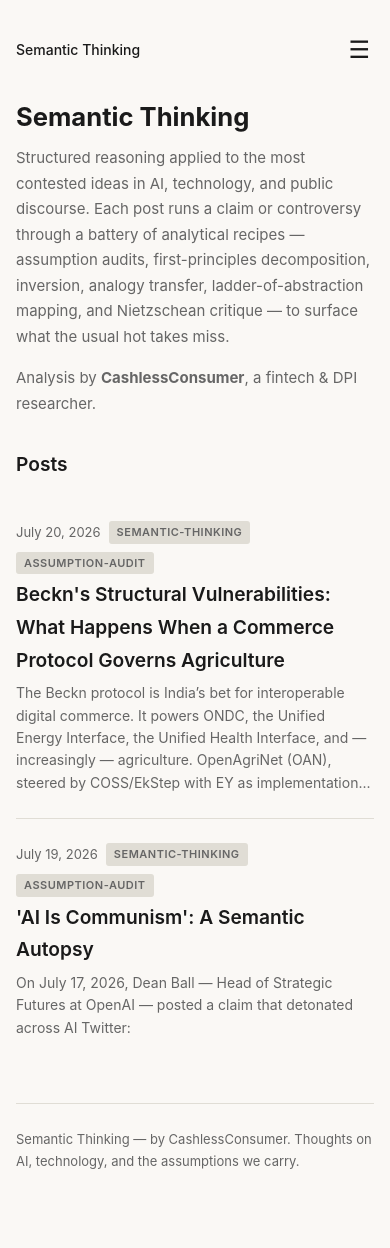
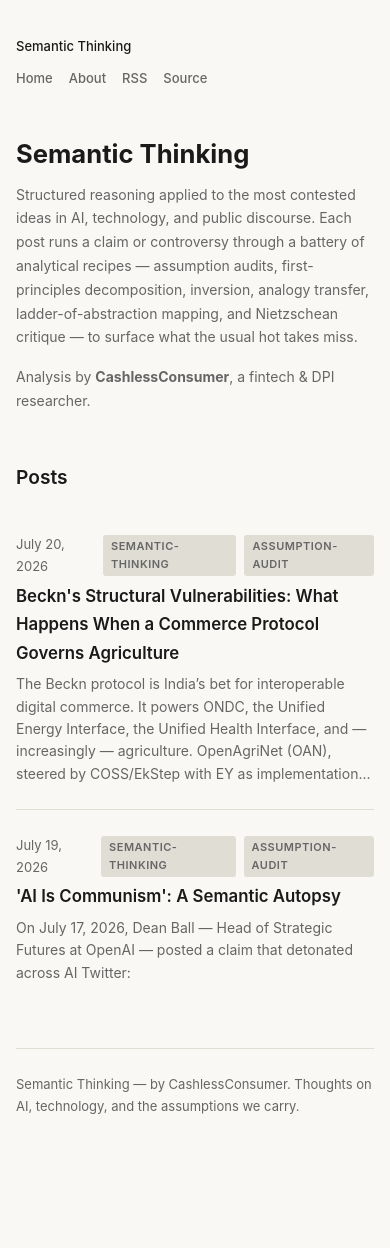
Before and after one commit to CCAgentOrg/semantic-thinking, a Jekyll site: the page built from index.html, in a window 390 px wide. Built offline with Jekyll 4.4.1, drawn with Linux system fonts in a browser that asks for light colours; the list of posts is cut into pages by our own code; after the commit the page ends 1193 px from its top, so only the background shows below that.

Commit message:
Make blog responsive: add breakpoints, image lightbox, lazy loading, table scroll, mobile nav

```diff
--- a/_layouts/default.html
+++ b/_layouts/default.html
@@ -44,9 +44,6 @@
       margin: 0 auto;
       padding: 60px 24px 80px;
     }
-
-    /* ---- Navigation ---- */
-    .nav-toggle { display: none; }
     nav {
       display: flex;
       gap: 24px;
@@ -67,50 +64,14 @@
       color: var(--fg);
       margin-right: auto;
     }
-    nav .site-title a { color: var(--fg); text-decoration: none; }
-
-    @media (max-width: 640px) {
-      .container { padding: 32px 16px 60px; }
-      .nav-toggle {
-        display: block;
-        cursor: pointer;
-        background: none;
-        border: none;
-        color: var(--fg);
-        font-size: 24px;
-        padding: 4px;
-        z-index: 10;
-      }
-      nav {
-        flex-wrap: wrap;
-        margin-bottom: 32px;
-      }
-      .nav-links {
-        display: none;
-        width: 100%;
-        flex-direction: column;
-        gap: 8px;
-        padding: 12px 0;
-      }
-      .nav-links.open { display: flex; }
-      .nav-links a { font-size: 15px; padding: 6px 0; }
-    }
-
-    /* ---- Typography ---- */
+    nav .site-title a { color: var(--fg); }
+    .nav-toggle { display: none; }
     h1 { font-size: 1.8rem; font-weight: 700; line-height: 1.3; margin-bottom: 8px; }
     h2 { font-size: 1.35rem; margin-top: 32px; margin-bottom: 12px; font-weight: 600; }
     h3 { font-size: 1.1rem; margin-top: 24px; margin-bottom: 8px; font-weight: 600; }
     p { margin-bottom: 16px; }
     a { color: var(--accent); text-decoration: none; }
     a:hover { color: var(--accent-hover); text-decoration: underline; }
-
-    @media (max-width: 480px) {
-      h1 { font-size: 1.5rem; }
-      h2 { font-size: 1.2rem; }
-      .post-content { font-size: 15px; }
-    }
-
-    /* ---- Post List ---- */
     .post-list { list-style: none; margin: 0; padding: 0; }
     .post-list li {
       padding: 24px 0;
@@ -124,7 +85,6 @@
       display: flex;
       gap: 8px;
       align-items: center;
-      flex-wrap: wrap;
     }
     .post-title { font-size: 1.2rem; font-weight: 600; margin-bottom: 6px; }
     .post-title a { color: var(--fg); }
@@ -144,16 +104,9 @@
     .home-intro { margin-bottom: 48px; }
     .home-intro h1 { font-size: 2rem; margin-bottom: 12px; }
     .home-intro p { color: var(--fg-muted); font-size: 15px; line-height: 1.7; }
-    @media (max-width: 480px) {
-      .home-intro h1 { font-size: 1.6rem; }
-      .home-intro { margin-bottom: 32px; }
-    }
-
-    /* ---- Post Content ---- */
     .post-content { max-width: 680px; }
     .post-content h1 { margin-top: 40px; }
     .post-content h2 { border-bottom: 1px solid var(--border); padding-bottom: 6px; }
-    .post-content h3 code { font-size: inherit; }
     .post-content code {
       font-family: var(--font-mono);
       font-size: 14px;
@@ -162,21 +115,15 @@
       border-radius: 3px;
       border: 1px solid var(--border);
     }
-    .post-content pre {
+    .post-content pre code {
+      display: block;
+      padding: 16px;
       overflow-x: auto;
-      -webkit-overflow-scrolling: touch;
       border-radius: 6px;
       border: 1px solid var(--border);
       background: var(--bg-card);
-      margin: 16px 0;
-    }
-    .post-content pre code {
-      display: block;
-      padding: 16px;
       font-size: 13px;
       line-height: 1.5;
-      background: none;
-      border: none;
     }
     .post-content blockquote {
       border-left: 3px solid var(--accent);
@@ -185,96 +132,78 @@
       color: var(--fg-muted);
       font-style: italic;
     }
-
-    /* ---- Images ---- */
-    .post-content img {
+    .post-content img { max-width: 100%; border-radius: 6px; margin: 16px 0; }
+    /* Image wrapper for large diagrams - adds subtle border & max-height constraint */
+    .post-content .image-wrapper {
+      margin: 20px 0;
+      border-radius: 8px;
+      overflow: hidden;
+      border: 1px solid var(--border);
+      background: var(--bg-card);
+    }
+    .post-content .image-wrapper img {
+      display: block;
       max-width: 100%;
       height: auto;
-      border-radius: 6px;
-      margin: 16px 0;
-      display: block;
-      border: 1px solid var(--border);
-      background: var(--bg-card);
-      box-shadow: 0 1px 3px rgba(0,0,0,0.05);
-      transition: filter 0.3s, border-color 0.2s;
-    }
-    .post-content img:hover {
-      border-color: var(--accent);
-    }
-    .post-content .image-container {
-      position: relative;
-      margin: 16px 0;
-    }
-    .post-content .image-container img {
       margin: 0;
-    }
-    .post-content .image-container .zoom-hint {
-      position: absolute;
-      top: 8px;
-      right: 8px;
-      font-size: 11px;
-      background: rgba(0,0,0,0.55);
-      color: #fff;
-      padding: 3px 8px;
-      border-radius: 4px;
-      pointer-events: none;
-      opacity: 0;
+      border-radius: 0;
+      cursor: zoom-in;
       transition: opacity 0.2s;
     }
-    .post-content .image-container:hover .zoom-hint {
-      opacity: 1;
+    .post-content .image-wrapper img:hover { opacity: 0.9; }
+    .post-content .image-wrapper .image-caption {
+      padding: 8px 14px;
+      font-size: 13px;
+      color: var(--fg-muted);
+      line-height: 1.5;
+      border-top: 1px solid var(--border);
     }
-
-    /* ---- Fullscreen image overlay ---- */
-    .img-overlay {
-      display: none;
+    /* Lightbox overlay for zoom */
+    .lightbox-overlay {
       position: fixed;
       inset: 0;
       z-index: 9999;
-      background: rgba(0,0,0,0.88);
+      background: rgba(0,0,0,0.85);
+      display: flex;
+      align-items: center;
+      justify-content: center;
       cursor: zoom-out;
-      justify-content: center;
-      align-items: center;
-      padding: 24px;
+      opacity: 0;
+      visibility: hidden;
+      transition: opacity 0.2s, visibility 0.2s;
+      padding: 20px;
     }
-    .img-overlay.active { display: flex; }
-    .img-overlay img {
-      max-width: 95vw;
-      max-height: 95vh;
+    .lightbox-overlay.active {
+      opacity: 1;
+      visibility: visible;
+    }
+    .lightbox-overlay img {
+      max-width: 100%;
+      max-height: 90vh;
       object-fit: contain;
       border-radius: 4px;
       box-shadow: 0 8px 40px rgba(0,0,0,0.5);
     }
-
-    /* ---- Tables ---- */
-    .table-wrap {
-      overflow-x: auto;
-      -webkit-overflow-scrolling: touch;
-      margin: 16px 0;
-      border-radius: 6px;
-      border: 1px solid var(--border);
-    }
     .post-content table {
       width: 100%;
       border-collapse: collapse;
+      margin: 16px 0;
       font-size: 14px;
-      border: none;
-      margin: 0;
     }
     .post-content th, .post-content td {
       padding: 8px 12px;
       border: 1px solid var(--border);
       text-align: left;
-      white-space: nowrap;
     }
     .post-content th { background: var(--bg-card); font-weight: 600; }
-    @media (max-width: 480px) {
-      .post-content th, .post-content td { padding: 6px 8px; font-size: 13px; }
+    .post-content hr { border: none; border-top: 1px solid var(--border); margin: 32px 0; }
+    .table-wrapper {
+      overflow-x: auto;
+      -webkit-overflow-scrolling: touch;
+      margin: 16px -12px;
+      padding: 0 12px;
     }
-
-    .post-content hr { border: none; border-top: 1px solid var(--border); margin: 32px 0; }
-
-    /* ---- Pagination ---- */
+    .table-wrapper table { margin: 0; min-width: 500px; }
     .pagination {
       display: flex;
       justify-content: space-between;
@@ -297,18 +223,32 @@
       font-size: 13px;
       color: var(--fg-muted);
     }
-    @media (max-width: 480px) {
+    /* Responsive adjustments */
+    @media (max-width: 540px) {
+      .container { padding: 32px 16px 60px; }
+      h1 { font-size: 1.5rem; }
+      h2 { font-size: 1.2rem; }
+      .home-intro h1 { font-size: 1.6rem; }
+      .home-intro p { font-size: 14px; }
+      .post-title { font-size: 1.05rem; }
+      .post-content { font-size: 15px; }
+      .post-content pre code { font-size: 12px; padding: 12px; }
+      .post-content code { font-size: 13px; }
       footer { margin-top: 40px; }
+      .table-wrapper { margin: 12px -8px; padding: 0 8px; }
+      .table-wrapper table { min-width: 400px; }
+      nav { gap: 0; flex-wrap: wrap; }
+      nav .site-title { margin-right: 0; width: 100%; margin-bottom: 8px; }
+      nav a { font-size: 13px; margin-right: 16px; }
+      /* Make images full-bleed on mobile */
+      .post-content .image-wrapper { border-radius: 4px; }
+      .lightbox-overlay { padding: 12px; }
     }
-
-    /* ---- Utility ---- */
-    .sr-only {
-      position: absolute;
-      width: 1px; height: 1px;
-      overflow: hidden;
-      clip: rect(0,0,0,0);
-      white-space: nowrap;
-      border: 0;
+    @media (max-width: 380px) {
+      h1 { font-size: 1.3rem; }
+      .container { padding: 24px 12px 48px; }
+      nav a { font-size: 12px; margin-right: 12px; }
+      .post-meta { font-size: 12px; flex-wrap: wrap; }
     }
   </style>
 </head>
@@ -316,12 +256,10 @@
   <div class="container">
     <nav>
       <span class="site-title"><a href="{{ '/' | relative_url }}">{{ site.title }}</a></span>
-      <button class="nav-toggle" id="navToggle" aria-label="Toggle navigation menu">&#9776;</button>
-      <div class="nav-links" id="navLinks">
       <a href="{{ '/' | relative_url }}">Home</a>
       <a href="{{ '/about/' | relative_url }}">About</a>
       <a href="{{ '/feed.xml' | relative_url }}">RSS</a>
-      </div>
+      <a href="https://github.com/CCAgentOrg/semantic-thinking" target="_blank" rel="noopener">Source</a>
     </nav>
     {{ content }}
     <footer>
@@ -329,57 +267,69 @@
     </footer>
   </div>
 
-  <!-- Fullscreen image overlay -->
-  <div class="img-overlay" id="imgOverlay" role="dialog" aria-modal="true" aria-label="Image expanded view">
-    <img id="overlayImg" src="" alt="Expanded view">
+  <!-- Lightbox overlay for image zoom -->
+  <div class="lightbox-overlay" id="lightbox">
+    <img src="" alt="Enlarged diagram">
   </div>
 
   <script>
     (function() {
-    // ---- Mobile nav toggle ----
-    var toggle = document.getElementById('navToggle');
-    var links = document.getElementById('navLinks');
-    if (toggle && links) {
-      toggle.addEventListener('click', function() {
-        links.classList.toggle('open');
-      });
+      // --- Lazy loading for images ---
+      if ('loading' in HTMLImageElement.prototype) {
+        const imgs = document.querySelectorAll('.post-content img:not([loading])');
+        for (const img of imgs) img.setAttribute('loading', 'lazy');
       }
 
-    // ---- Image click-to-expand overlay ----
-    var overlay = document.getElementById('imgOverlay');
-    var overlayImg = document.getElementById('overlayImg');
-    var images = document.querySelectorAll('.post-content img');
+      // --- Wrap block images in image-wrapper containers ---
+      const content = document.querySelector('.post-content');
+      if (content) {
+        const imgs = content.querySelectorAll('p > img:only-child');
+        for (const img of imgs) {
+          const p = img.parentNode;
+          const alt = img.getAttribute('alt') || '';
+          const wrapper = document.createElement('div');
+          wrapper.className = 'image-wrapper';
+          p.parentNode.replaceChild(wrapper, p);
+          wrapper.appendChild(img);
+          if (alt) {
+            const caption = document.createElement('div');
+            caption.className = 'image-caption';
+            caption.textContent = alt;
+            wrapper.appendChild(caption);
+          }
+        }
+      }
 
-    if (overlay && overlayImg && images.length) {
-      images.forEach(function(img) {
-        img.addEventListener('click', function(e) {
-          e.stopPropagation();
-          overlayImg.src = img.src;
-          overlayImg.alt = img.alt || 'Expanded view';
-          overlay.classList.add('active');
+      // --- Lightbox: click any post-content image to zoom ---
+      const lightbox = document.getElementById('lightbox');
+      const lightboxImg = lightbox.querySelector('img');
+      document.addEventListener('click', function(e) {
+        const img = e.target.closest('.post-content img, .post-content .image-wrapper img');
+        if (img && !e.target.closest('.lightbox-overlay')) {
+          lightboxImg.src = img.src;
+          lightbox.classList.add('active');
           document.body.style.overflow = 'hidden';
+          e.preventDefault();
+        }
       });
-      });
-
-      overlay.addEventListener('click', function() {
-        overlay.classList.remove('active');
+      lightbox.addEventListener('click', function() {
+        lightbox.classList.remove('active');
         document.body.style.overflow = '';
       });
-
       document.addEventListener('keydown', function(e) {
-        if (e.key === 'Escape') {
-          overlay.classList.remove('active');
+        if (e.key === 'Escape' && lightbox.classList.contains('active')) {
+          lightbox.classList.remove('active');
           document.body.style.overflow = '';
         }
       });
-    }
 
-    // ---- Lazy loading for post images ----
-    if ('loading' in HTMLImageElement.prototype) {
-      // Native lazy loading where supported
-      images.forEach(function(img) {
-        if (!img.loading) img.loading = 'lazy';
-      });
+      // --- Wrap tables in scrollable containers ---
+      const tables = content ? content.querySelectorAll('table') : [];
+      for (const table of tables) {
+        const wrapper = document.createElement('div');
+        wrapper.className = 'table-wrapper';
+        table.parentNode.insertBefore(wrapper, table);
+        wrapper.appendChild(table);
       }
     })();
   </script>
```
Also changed, not shown: other parts of _layouts/default.html (+0 -3 lines). Lines whose indentation alone changed are shown as unchanged.
